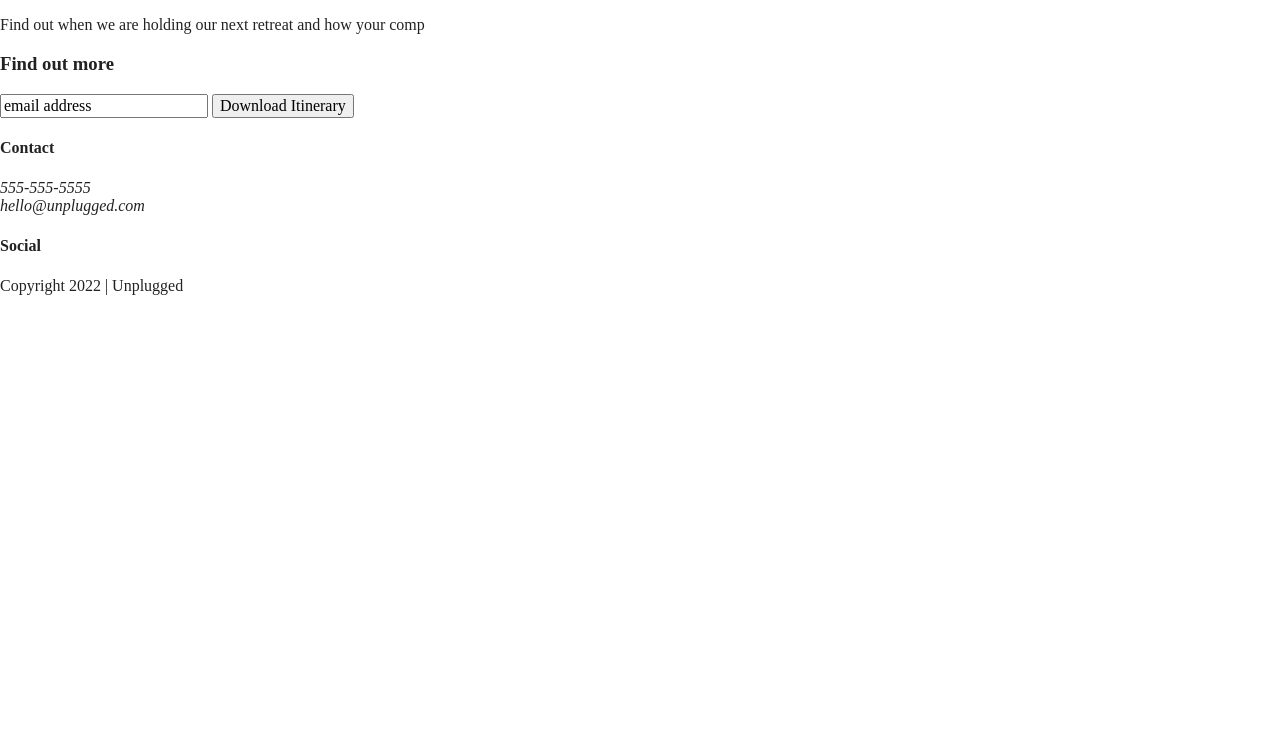
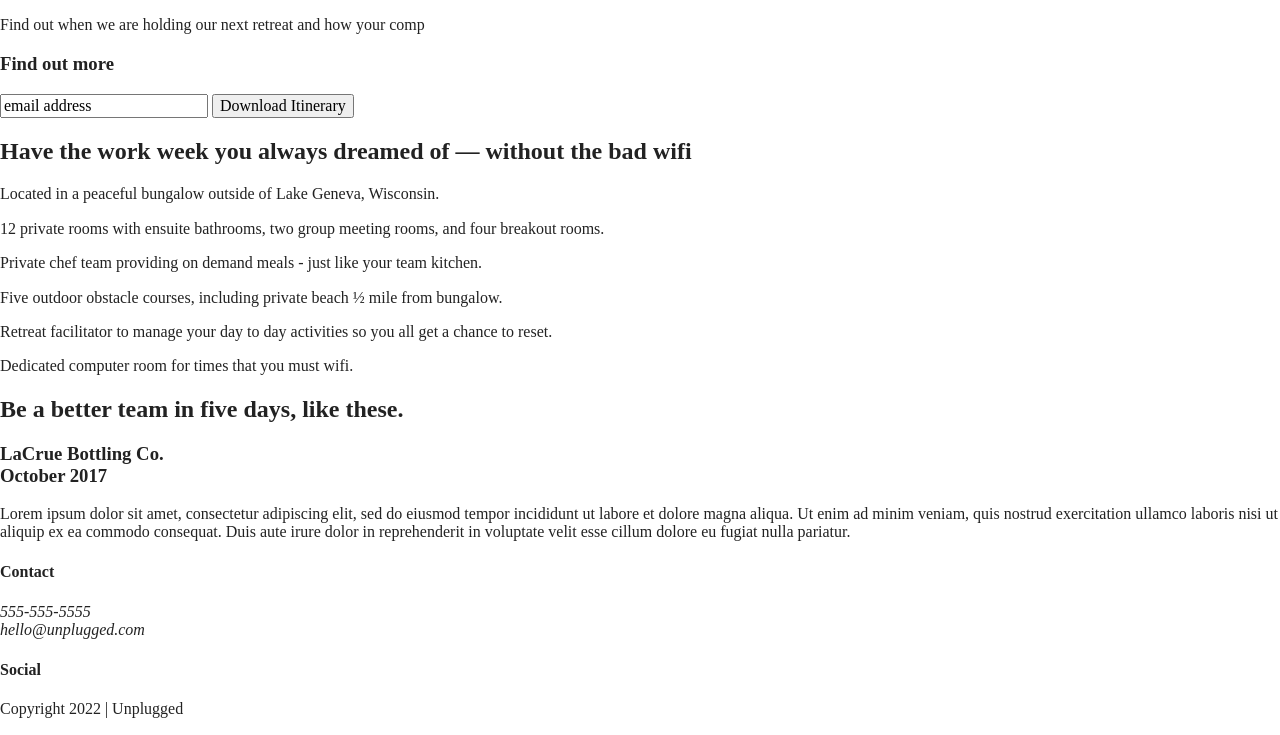
Before and after one commit to tdw1186/Unplugged-Retreat, a website built with Parcel: page index.html in a window 1280 px wide. Shown: the part 176-911 px from the top of the page. Before the commit the page ends 800 px from the top, so only its background shows below. Built offline with nearby package versions, Linux system fonts and the light colour scheme.

Commit message:
Added content to unplugged and previous sections

```diff
--- a/index.html
+++ b/index.html
@@ -55,7 +55,52 @@
         </div>
       </div>
     </aside>
+    <section class="features">
+      <div class="content-wrapper">
+        <h2>Have the work week you always dreamed of — without the bad wifi</h2>
+        <article>
+          <p class="fontawesome-icon"></p>
+          <p class="features-item-description">Located in a peaceful bungalow outside of Lake Geneva, Wisconsin.</p>
+        </article>
+        <article>
+          <p class="fontawesome-icon"></p>
+          <p class="features-item-description">12 private rooms with ensuite bathrooms, two group meeting rooms, and
+            four breakout rooms.</p>
+        </article>
+        <article>
+          <p class="fontawesome-icon"></p>
+          <p class="features-item-description">Private chef team providing on demand meals - just like your team
+            kitchen.</p>
+        </article>
+        <article>
+          <p class="fontawesome-icon"></p>
+          <p class="features-item-description">Five outdoor obstacle courses, including private beach ½ mile from
+            bungalow.</p>
+        </article>
+        <article>
+          <p class="fontawesome-icon"></p>
+          <p class="features-item-description">Retreat facilitator to manage your day to day activities so you all get a
+            chance to reset.</p>
+        </article>
+        <p class="fontawesome-icon"></p>
+        <p class="features-item-description">Dedicated computer room for times that you must wifi.</p>
+      </div>
 
+    </section>
+    <section class="reviews">
+      <div class="content-wrapper">
+        <h2>Be a better team in five days, like these.</h2>
+      <article>
+        <div>
+          <h3>LaCrue Bottling Co.<br>
+          October 2017</h3>
+          <p>Lorem ipsum dolor sit amet, consectetur adipiscing elit, sed do eiusmod tempor incididunt ut labore et dolore
+          magna aliqua. Ut enim ad minim veniam, quis nostrud exercitation ullamco laboris nisi ut aliquip ex ea commodo
+          consequat. Duis aute irure dolor in reprehenderit in voluptate velit esse cillum dolore eu fugiat nulla
+          pariatur. </p>
+        </div>
+      </article>
+    </section>
   </main>
 
   <footer>
```
Lines whose indentation alone changed are shown as unchanged.
